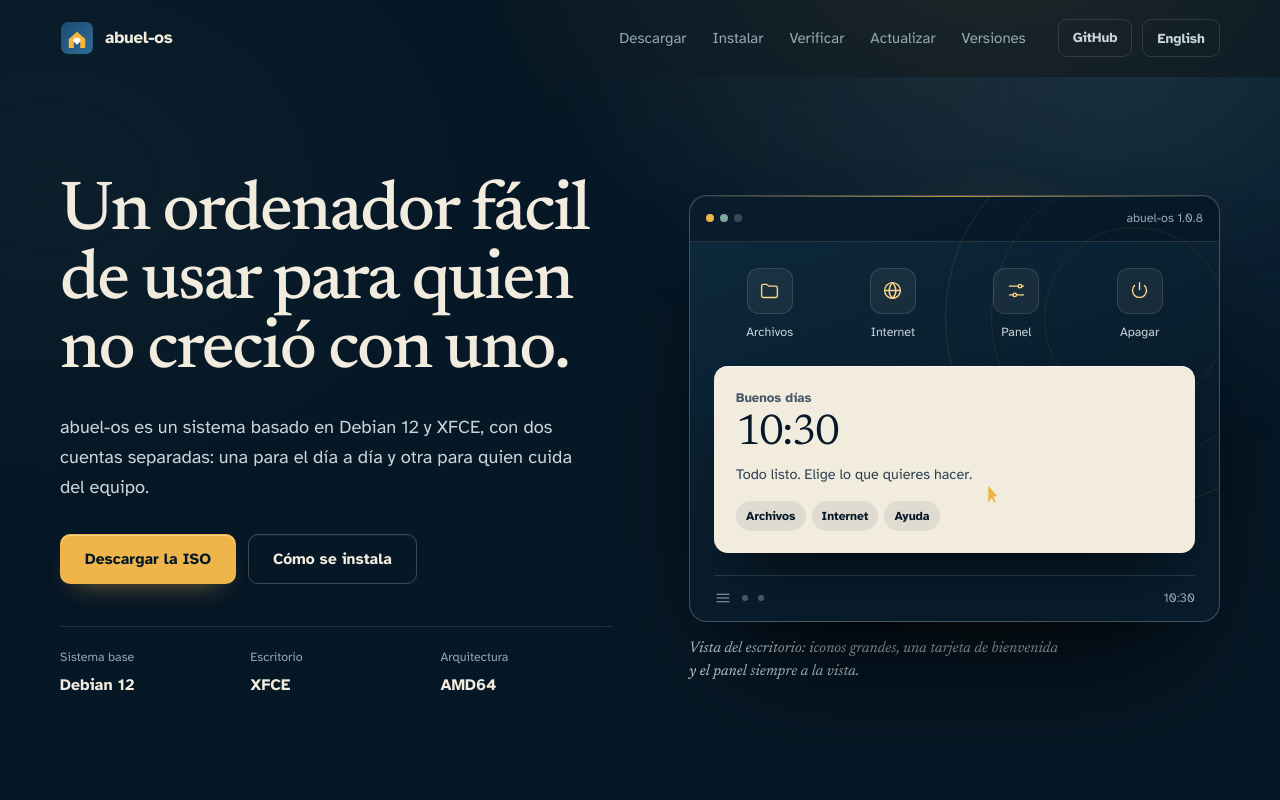
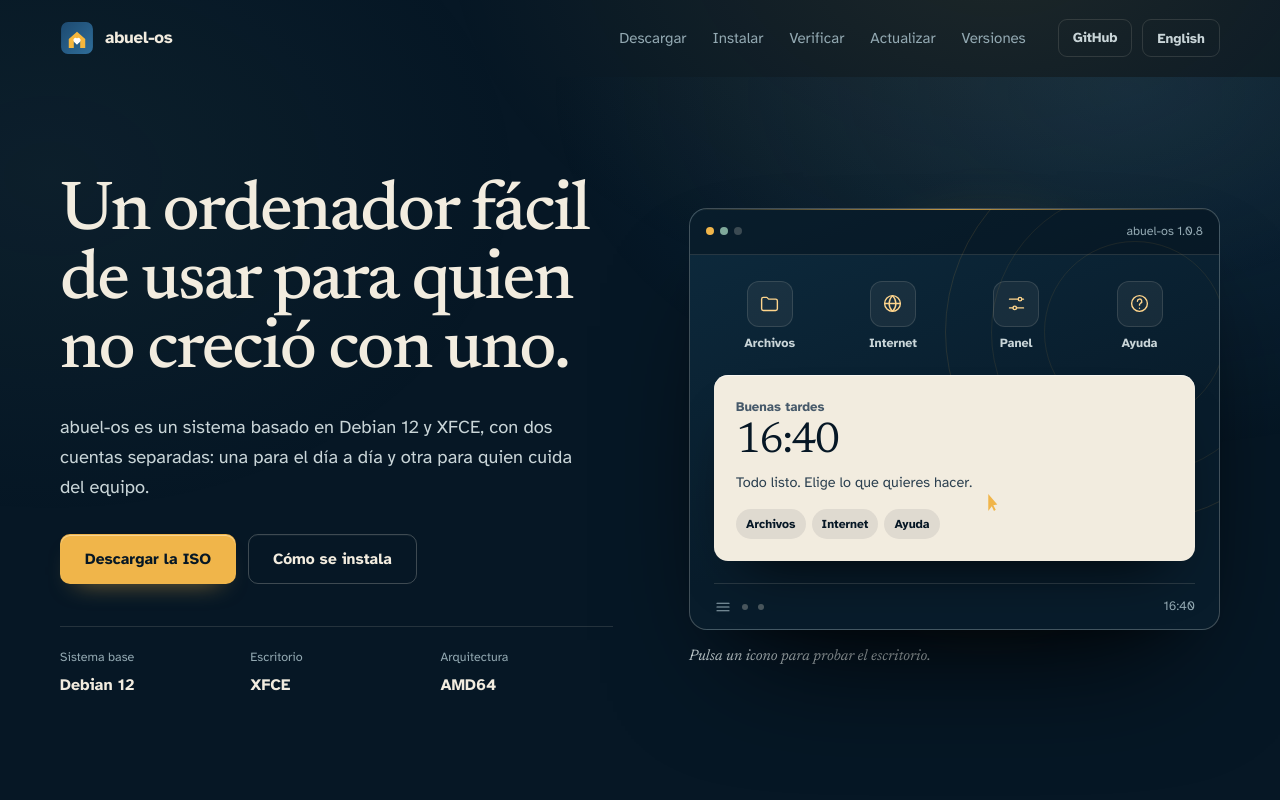
Before and after one commit to ericsnet/Abuel-os-Downloads, a React (Vite) app in the folder site/: page / in a window 1280 px wide. Shown: the top 800 px of the page. Built offline with nearby package versions, Linux system fonts and the light colour scheme.

Commit message:
sitio: escritorio interactivo, reloj en vivo y revelados al hacer scroll

```diff
--- a/site/src/App.tsx
+++ b/site/src/App.tsx
@@ -1,4 +1,4 @@
-import { useEffect, useRef, useState, type ReactNode } from 'react'
+import { useEffect, useRef, useState, type PointerEvent as ReactPointerEvent, type ReactNode } from 'react'
 import { CURRENT, LINKS, META, VERSIONS, t, type Lang } from './content'
 
 /* ------------------------------------------------------------------ iconos */
@@ -243,15 +243,69 @@ function Terminal({
   )
 }
 
+const HelpIcon = () => (
+  <Icon>
+    <circle cx="12" cy="12" r="9" />
+    <path d="M9.6 9.4a2.5 2.5 0 1 1 3.6 2.3c-.7.4-1.2 1-1.2 1.8v.4" />
+    <path d="M12 17.4h.01" />
+  </Icon>
+)
+
+type DemoId = 'files' | 'net' | 'panel' | 'help'
+
+const DEMO_ITEMS = [
+  { id: 'files' as const, label: 'mock.files', icon: <FolderIcon /> },
+  { id: 'net' as const, label: 'mock.net', icon: <GlobeIcon /> },
+  { id: 'panel' as const, label: 'mock.panel', icon: <SlidersIcon /> },
+  { id: 'help' as const, label: 'mock.help', icon: <HelpIcon /> },
+]
+
+const DEMO_CHIPS: Record<DemoId | 'home', string[]> = {
+  home: ['mock.files', 'mock.net', 'mock.help'],
+  files: ['demo.files.c1', 'demo.files.c2'],
+  net: ['demo.net.c1', 'demo.net.c2'],
+  panel: ['demo.panel.c1', 'demo.panel.c2'],
+  help: ['demo.help.c1', 'demo.help.c2'],
+}
+
 function DesktopMock({ lang }: { lang: Lang }) {
   const tr = (key: string) => t(lang, key)
+  const [active, setActive] = useState<DemoId | 'home'>('home')
+  const [now, setNow] = useState(() => new Date())
+
+  useEffect(() => {
+    const timer = window.setInterval(() => setNow(new Date()), 30000)
+    return () => window.clearInterval(timer)
+  }, [])
+
+  const hour = now.getHours()
+  const greeting = hour < 12 ? 'mock.morning' : hour < 20 ? 'mock.afternoon' : 'mock.evening'
+  const time = now.toLocaleTimeString(lang === 'es' ? 'es-ES' : 'en-GB', {
+    hour: '2-digit',
+    minute: '2-digit',
+  })
+
+  const titleKey = active === 'home' ? greeting : `demo.${active}.t`
+  const noteKey = active === 'home' ? 'mock.note' : `demo.${active}.d`
+
+  function tilt(event: ReactPointerEvent<HTMLElement>) {
+    if (!window.matchMedia('(pointer: fine)').matches) return
+    if (window.matchMedia('(prefers-reduced-motion: reduce)').matches) return
+    const rect = event.currentTarget.getBoundingClientRect()
+    const x = (event.clientX - rect.left) / rect.width - 0.5
+    const y = (event.clientY - rect.top) / rect.height - 0.5
+    event.currentTarget.style.setProperty('--tilt-y', `${(x * 5).toFixed(2)}deg`)
+    event.currentTarget.style.setProperty('--tilt-x', `${(-y * 4).toFixed(2)}deg`)
+  }
+
+  function untilt(event: ReactPointerEvent<HTMLElement>) {
+    event.currentTarget.style.setProperty('--tilt-y', '0deg')
+    event.currentTarget.style.setProperty('--tilt-x', '0deg')
+  }
+
   return (
-    <figure className="hero-art">
-      <div
-        className="screen"
-        role="img"
-        aria-label={tr('mock.alt')}
-      >
+    <figure className="hero-art" onPointerMove={tilt} onPointerLeave={untilt}>
+      <div className="screen" role="group" aria-label={tr('mock.alt')}>
         <div className="screen-bar">
           <span className="dots" aria-hidden="true">
             <i className="dot dot-gold" />
@@ -263,19 +317,30 @@ function DesktopMock({ lang }: { lang: Lang }) {
         <div className="screen-body">
           <div className="screen-rings" aria-hidden="true" />
           <ul className="screen-icons">
-            <li><span className="dicon"><FolderIcon /></span><span>{tr('mock.files')}</span></li>
-            <li><span className="dicon"><GlobeIcon /></span><span>{tr('mock.net')}</span></li>
-            <li><span className="dicon"><SlidersIcon /></span><span>{tr('mock.panel')}</span></li>
-            <li><span className="dicon"><PowerIcon /></span><span>{tr('mock.power')}</span></li>
+            {DEMO_ITEMS.map((item) => (
+              <li key={item.id}>
+                <button
+                  type="button"
+                  className={active === item.id ? 'dicon-btn is-active' : 'dicon-btn'}
+                  aria-pressed={active === item.id}
+                  onClick={() => setActive(item.id)}
+                >
+                  <span className="dicon">{item.icon}</span>
+                  <span className="dicon-label">{tr(item.label)}</span>
+                </button>
+              </li>
+            ))}
           </ul>
-          <div className="screen-card">
-            <p className="screen-hello">{tr('mock.hello')}</p>
-            <p className="screen-clock">10:30</p>
-            <p className="screen-note">{tr('mock.note')}</p>
-            <div className="screen-chips">
-              <span>{tr('mock.files')}</span>
-              <span>{tr('mock.net')}</span>
-              <span>{tr('mock.help')}</span>
+          <div className="screen-card" aria-live="polite">
+            <div className="screen-card-body" key={active}>
+              <p className="screen-hello">{tr(titleKey)}</p>
+              {active === 'home' ? <p className="screen-clock">{time}</p> : null}
+              <p className="screen-note">{tr(noteKey)}</p>
+              <div className="screen-chips">
+                {DEMO_CHIPS[active].map((key) => (
+                  <span key={key}>{tr(key)}</span>
+                ))}
+              </div>
             </div>
           </div>
           <div className="screen-panel">
@@ -283,11 +348,11 @@ function DesktopMock({ lang }: { lang: Lang }) {
             <span className="panel-dot" />
             <span className="panel-dot" />
             <span className="panel-spacer" />
-            <span className="panel-clock">10:30</span>
+            <span className="panel-clock">{time}</span>
           </div>
         </div>
       </div>
-      <figcaption>{tr('mock.caption')}</figcaption>
+      <figcaption>{tr('mock.demo')}</figcaption>
     </figure>
   )
 }
@@ -429,6 +494,28 @@ export default function App() {
       { threshold: 0.18 },
     )
     observer.observe(releaseRef.current)
+    return () => observer.disconnect()
+  }, [])
+
+  /* Las secciones entran suavemente la primera vez que se ven. */
+  useEffect(() => {
+    const sections = Array.from(document.querySelectorAll<HTMLElement>('.section'))
+    if (!('IntersectionObserver' in window) || window.matchMedia('(prefers-reduced-motion: reduce)').matches) {
+      sections.forEach((section) => section.classList.add('is-in'))
+      return
+    }
+    const observer = new IntersectionObserver(
+      (entries) => {
+        entries.forEach((entry) => {
+          if (entry.isIntersecting) {
+            entry.target.classList.add('is-in')
+            observer.unobserve(entry.target)
+          }
+        })
+      },
+      { threshold: 0.08, rootMargin: '0px 0px -8% 0px' },
+    )
+    sections.forEach((section) => observer.observe(section))
     return () => observer.disconnect()
   }, [])
 
--- a/site/src/content.ts
+++ b/site/src/content.ts
@@ -50,6 +50,35 @@ export const strings: Record<string, Localized> = {
     es: 'Vista del escritorio: iconos grandes, una tarjeta de bienvenida y el panel siempre a la vista.',
     en: 'Desktop view: large icons, a welcome card and the panel always in sight.',
   },
+  'mock.demo': {
+    es: 'Pulsa un icono para probar el escritorio.',
+    en: 'Tap an icon to try the desktop.',
+  },
+  'mock.morning': { es: 'Buenos días', en: 'Good morning' },
+  'mock.afternoon': { es: 'Buenas tardes', en: 'Good afternoon' },
+  'mock.evening': { es: 'Buenas noches', en: 'Good evening' },
+  'demo.files.t': { es: 'Tus archivos', en: 'Your files' },
+  'demo.files.d': {
+    es: 'Documentos, fotos y todo lo tuyo, en un solo sitio.',
+    en: 'Documents, photos and everything of yours, in one place.',
+  },
+  'demo.files.c1': { es: 'Documentos', en: 'Documents' },
+  'demo.files.c2': { es: 'Fotos', en: 'Photos' },
+  'demo.net.t': { es: 'Internet', en: 'Internet' },
+  'demo.net.d': { es: 'El navegador, listo para abrir.', en: 'The browser, ready to open.' },
+  'demo.net.c1': { es: 'Buscar', en: 'Search' },
+  'demo.net.c2': { es: 'Correo', en: 'Mail' },
+  'demo.panel.t': { es: 'El panel', en: 'The panel' },
+  'demo.panel.d': {
+    es: 'Letras, pantalla y sonido, a tu medida.',
+    en: 'Text, screen and sound, the way you like them.',
+  },
+  'demo.panel.c1': { es: 'Pantalla', en: 'Screen' },
+  'demo.panel.c2': { es: 'Texto', en: 'Text' },
+  'demo.help.t': { es: 'Ayuda', en: 'Help' },
+  'demo.help.d': { es: 'Si algo no va, aquí tienes una mano.', en: "If something's wrong, here's a hand." },
+  'demo.help.c1': { es: 'Guía', en: 'Guide' },
+  'demo.help.c2': { es: 'Soporte', en: 'Support' },
 
   'release.title': { es: 'Última versión publicada', en: 'Latest published version' },
   'release.date': { es: '6 de noviembre de 2026', en: 'November 6, 2026' },
--- a/site/src/styles.css
+++ b/site/src/styles.css
@@ -559,11 +559,69 @@ code {
   border-radius: 12px;
   background: rgba(242, 236, 223, 0.06);
   color: var(--gold-2);
+  transition: border-color 0.18s ease, background 0.18s ease, color 0.18s ease, transform 0.18s ease;
+}
+
+.dicon-btn {
+  display: flex;
+  flex-direction: column;
+  align-items: center;
+  gap: 8px;
+  width: 100%;
+  padding: 0;
+  border: 0;
+  border-radius: 12px;
+  background: none;
+  color: var(--paper-dim);
+  font-family: inherit;
+  font-size: 0.78rem;
+  cursor: pointer;
+  transition: color 0.18s ease;
+}
+
+.dicon-btn:hover {
+  color: var(--paper);
+}
+
+.dicon-btn:hover .dicon {
+  border-color: rgba(240, 181, 74, 0.5);
+  transform: translateY(-2px);
+}
+
+.dicon-btn.is-active {
+  color: var(--gold-2);
+}
+
+.dicon-btn.is-active .dicon {
+  border-color: var(--gold);
+  background: rgba(240, 181, 74, 0.16);
+  box-shadow: 0 0 0 3px rgba(240, 181, 74, 0.08);
+  transform: translateY(-1px);
+}
+
+.dicon-label {
+  font-weight: 700;
 }
 
 .dicon svg {
   width: 21px;
   height: 21px;
+}
+
+.screen-card-body {
+  min-height: 128px;
+  animation: card-in 0.32s cubic-bezier(0.16, 1, 0.3, 1) both;
+}
+
+@keyframes card-in {
+  from {
+    opacity: 0;
+    transform: translateY(7px);
+  }
+  to {
+    opacity: 1;
+    transform: none;
+  }
 }
 
 .screen-card {
@@ -691,6 +749,19 @@ code {
 }
 
 @media (prefers-reduced-motion: no-preference) {
+  .hero-art::before {
+    animation: halo-drift 14s ease-in-out infinite alternate;
+  }
+
+  @keyframes halo-drift {
+    from {
+      transform: translate3d(-1.5%, -1%, 0) scale(1);
+    }
+    to {
+      transform: translate3d(1.5%, 2%, 0) scale(1.05);
+    }
+  }
+
   .release-sheet[data-reveal="true"] {
     opacity: 0;
     transform: translateY(26px);
@@ -846,6 +917,19 @@ code {
 
 /* ------------------------------------------------------------- secciones */
 
+.section > .wrap {
+  opacity: 0;
+  transform: translateY(16px);
+  transition:
+    opacity 0.65s cubic-bezier(0.16, 1, 0.3, 1),
+    transform 0.65s cubic-bezier(0.16, 1, 0.3, 1);
+}
+
+.section.is-in > .wrap {
+  opacity: 1;
+  transform: none;
+}
+
 .section {
   padding: clamp(72px, 9vw, 120px) 0;
   border-top: 1px solid var(--line);
@@ -1294,6 +1378,19 @@ code {
 /* ------------------------------------------------------------- movimiento */
 
 @media (prefers-reduced-motion: no-preference) {
+  .hero-art::before {
+    animation: halo-drift 14s ease-in-out infinite alternate;
+  }
+
+  @keyframes halo-drift {
+    from {
+      transform: translate3d(-1.5%, -1%, 0) scale(1);
+    }
+    to {
+      transform: translate3d(1.5%, 2%, 0) scale(1.05);
+    }
+  }
+
   .hero-copy > * {
     animation: rise 0.7s cubic-bezier(0.2, 0.7, 0.2, 1) both;
   }
@@ -1342,6 +1439,11 @@ code {
     scroll-behavior: auto;
   }
 
+  .section > .wrap {
+    opacity: 1;
+    transform: none;
+  }
+
   *,
   *::before,
   *::after {
```
Also changed, not shown: 5 other files (tests, documents, lock files or other folders).
